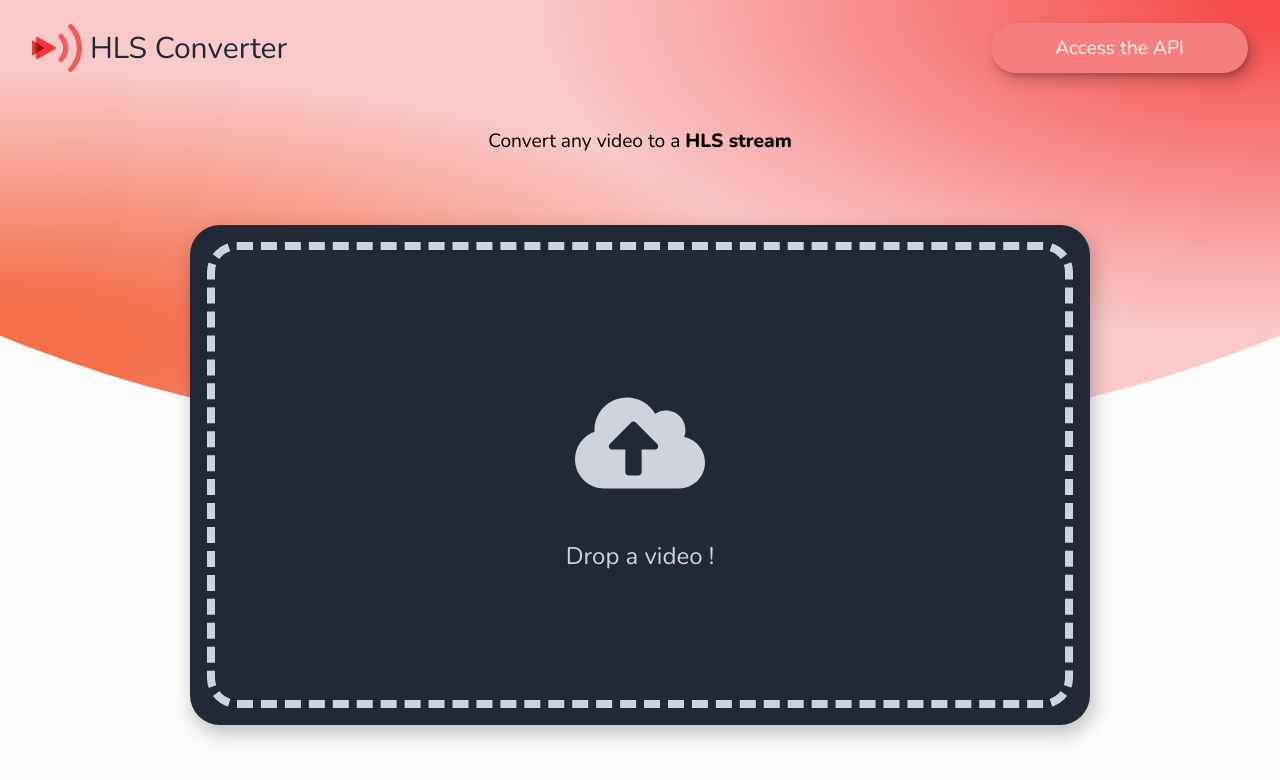
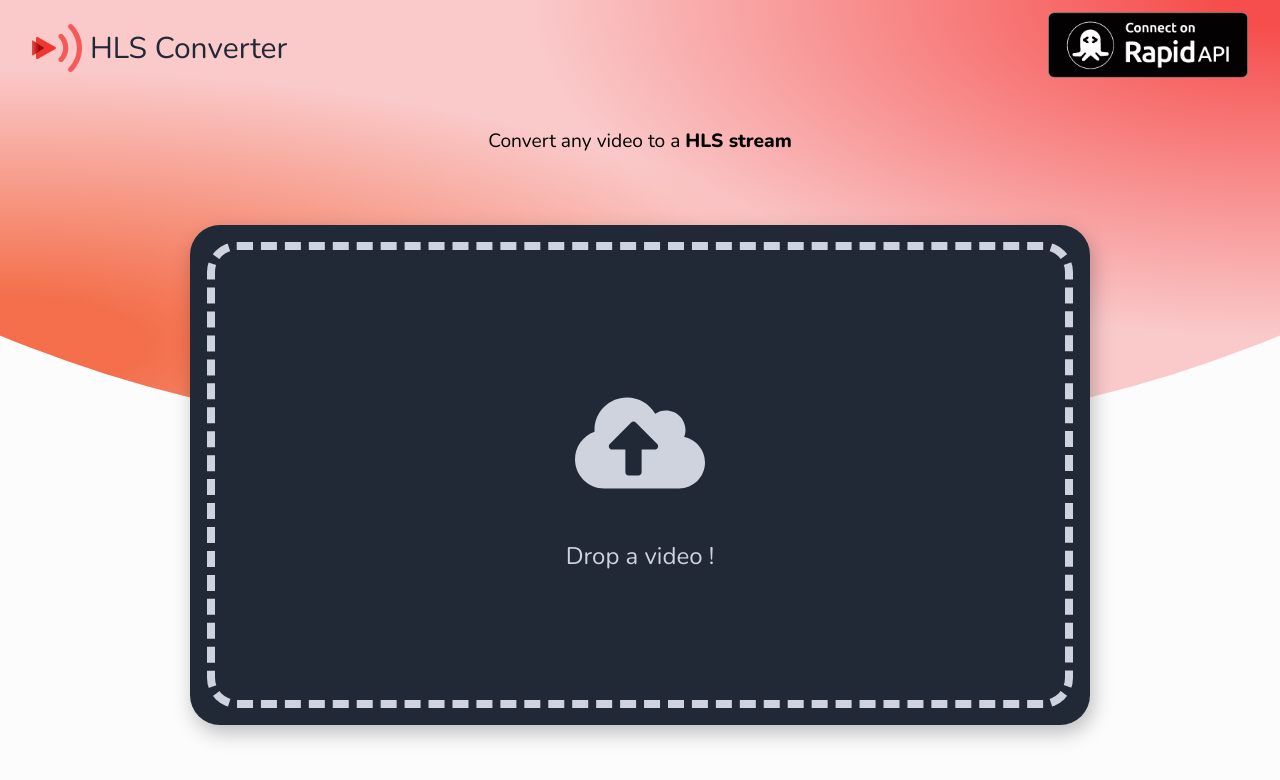
Before and after one commit to rhidra/hls-converter-api, a React (Create React App) app in the folder app/: page / in a window 1280 px wide. Shown: the top 780 px of the page. Built offline with nearby package versions, Linux system fonts and the light colour scheme.

Commit message:
Change header call to action button

```diff
--- a/app/src/layouts/Header.tsx
+++ b/app/src/layouts/Header.tsx
@@ -6,12 +6,12 @@ const Header: FC = () => {
       <nav className="header">
         <a href="/">
           <h1 className="title">
-            <img className="title" src="/logo.svg" alt="logo"/>
+            <img className="title" src="/img/logo.svg" alt="logo"/>
             HLS Converter
           </h1>
         </a>
         <a href="https://rapidapi.com/rhidra/api/hls-converter" target="_blank" className="call-to-action" rel="noreferrer">
-          Access the API
+          <img src="/img/rapidapi-badge-dark.png" width="200" alt="Connect on RapidAPI"/>
         </a>
       </nav>
 
--- a/app/src/styles/components/_error.scss
+++ b/app/src/styles/components/_error.scss
@@ -20,7 +20,7 @@ main.error {
     transform: translateY(-300px);
     @include laptop { transform: translateY(-250px); }
     @include tablet { transform: translateY(-220px); }
-    @include mobile-lg { transform: translateY(-150px); }
+    @include mobile-lg { transform: translateY(-100px); }
 
     @include tablet {
       max-width: none;
--- a/app/src/styles/layout/_layout.scss
+++ b/app/src/styles/layout/_layout.scss
@@ -37,19 +37,8 @@
     }
 
     a.call-to-action {
-      background: $red-3;
-      padding: .75rem 4rem;
-      font-size: 1.2rem;
-      border-radius: 30px;
       margin-right: 2rem;
-      color: $grey-1;
-      box-shadow: $shadow-4;
-      transition: 150ms linear background;
-
-      &:hover {
-        cursor: pointer;
-        background: $red-4;
-      }
+      cursor: pointer;
     }
   }
 
--- a/app/src/styles/pages/_file-upload.scss
+++ b/app/src/styles/pages/_file-upload.scss
@@ -13,14 +13,14 @@ main.file-uploader {
     align-items: center;
 
     @include mobile-lg {
-      transform: translateY(-30%);
+      transform: translateY(-20%);
     }
 
     &.file-selected {
       transform: translateY(-300px);
       @include laptop { transform: translateY(-250px); }
       @include tablet { transform: translateY(-220px); }
-      @include mobile-lg { transform: translateY(-150px); }
+      @include mobile-lg { transform: translateY(-100px); }
     }
 
     .dropdown {
--- a/app/src/styles/pages/_processing-done.scss
+++ b/app/src/styles/pages/_processing-done.scss
@@ -20,7 +20,7 @@ main.processing-done {
     transform: translateY(-300px);
     @include laptop { transform: translateY(-250px); }
     @include tablet { transform: translateY(-220px); }
-    @include mobile-lg { transform: translateY(-150px); }
+    @include mobile-lg { transform: translateY(-100px); }
 
     @include tablet {
       max-width: none;
--- a/app/src/styles/pages/_upload-state.scss
+++ b/app/src/styles/pages/_upload-state.scss
@@ -20,7 +20,7 @@ main.upload-state {
     transform: translateY(-300px);
     @include laptop { transform: translateY(-250px); }
     @include tablet { transform: translateY(-220px); }
-    @include mobile-lg { transform: translateY(-150px); }
+    @include mobile-lg { transform: translateY(-100px); }
 
     .loader {
       position: relative;
```
Also changed, not shown: app/public/img/logo.svg (renamed from app/public/logo.svg), app/public/img/rapidapi-badge-dark.png (added).
